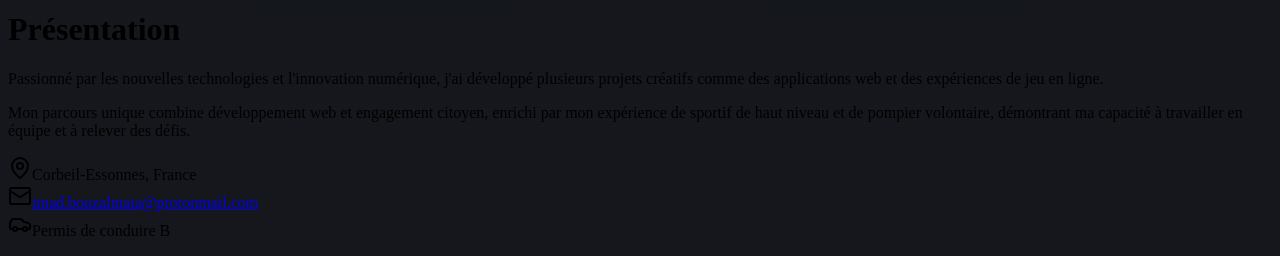
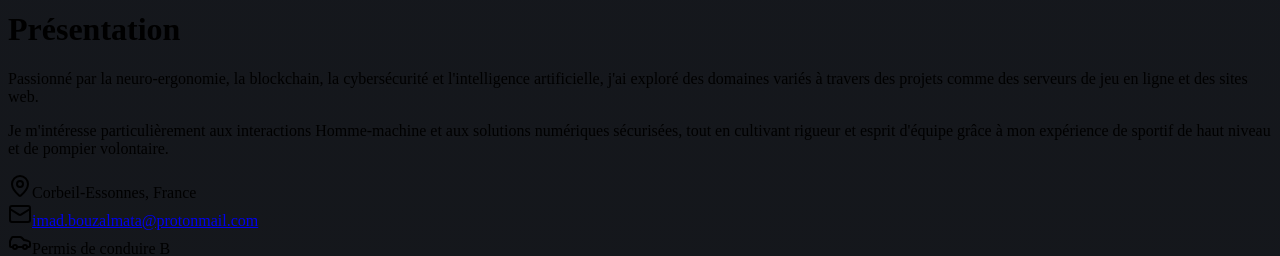
Before and after one commit to Cowboy9110/MonSiteInternet, a React (Vite) app in the folder client/: page / in a window 1280 px wide. Shown: the part 494-750 px from the top of the page. Built offline with nearby package versions, Linux system fonts and the light colour scheme.

Commit message:
Restored to '049272583b64c9858ec28aac17e8d216ff1ca90d'
Replit-Restored-To:049272583b64c9858ec28aac17e8d216ff1ca90d

```diff
--- a/client/src/components/CV.tsx
+++ b/client/src/components/CV.tsx
@@ -133,10 +133,10 @@ export default function CV() {
 
               <div className="space-y-4">
                 <p className="text-lg text-foreground/80 leading-relaxed">
-                  Passionné par les nouvelles technologies et l'innovation numérique, j'ai développé plusieurs projets créatifs comme des applications web et des expériences de jeu en ligne.
+                  Passionné par la neuro-ergonomie, la blockchain, la cybersécurité et l'intelligence artificielle, j'ai exploré des domaines variés à travers des projets comme des serveurs de jeu en ligne et des sites web.
                 </p>
                 <p className="text-lg text-foreground/80 leading-relaxed">
-                  Mon parcours unique combine développement web et engagement citoyen, enrichi par mon expérience de sportif de haut niveau et de pompier volontaire, démontrant ma capacité à travailler en équipe et à relever des défis.
+                  Je m'intéresse particulièrement aux interactions Homme-machine et aux solutions numériques sécurisées, tout en cultivant rigueur et esprit d'équipe grâce à mon expérience de sportif de haut niveau et de pompier volontaire.
                 </p>
               </div>
 
```
